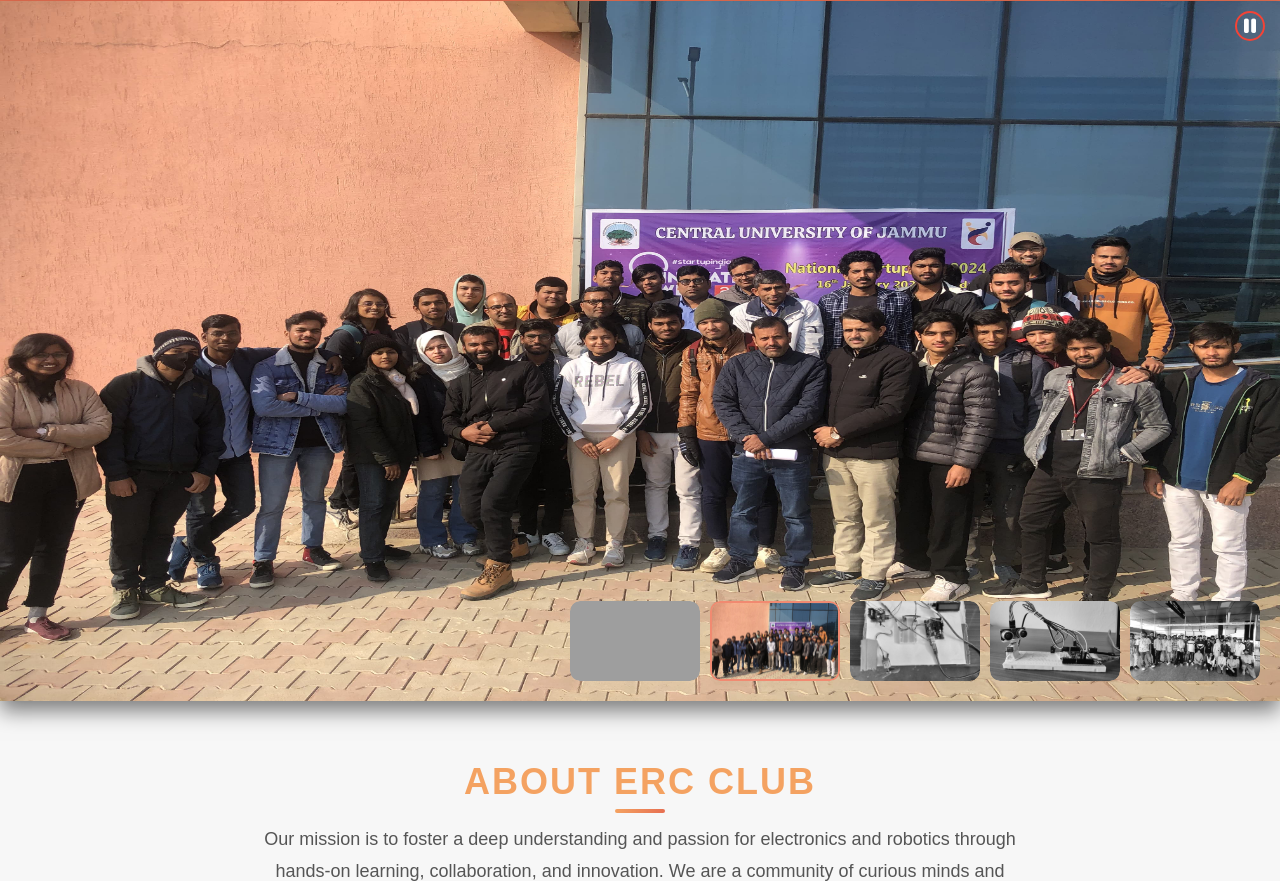
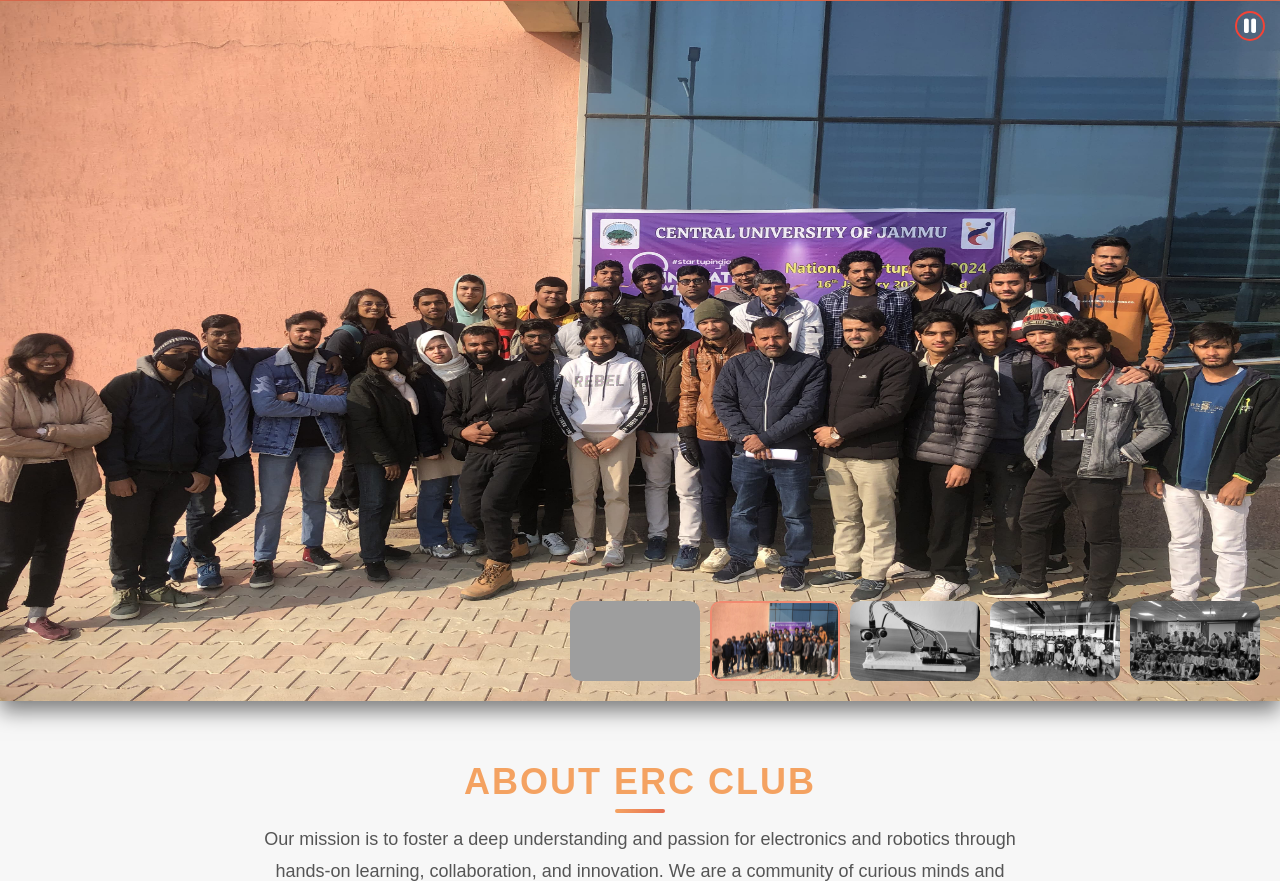
Before and after one commit to nkbweb/erc_club-cuj, a plain HTML site: page index.html in a window 1280 px wide. Shown: the part 299-1180 px from the top of the page. Drawn offline with Linux system fonts and the light colour scheme; grey boxes are pictures that could not be loaded.

Commit message:
Update index.html

```diff
--- a/index.html
+++ b/index.html
@@ -70,13 +70,13 @@
             <img src="slide2.jpg" alt="Mini Image 2">
         </div>
         <div class="mini-slide">
-            <img src="slide3.jpg" alt="Mini Image 3">
+            <img src="slide4.jpg" alt="Mini Image 3">
         </div>
         <div class="mini-slide">
-            <img src="slide4.jpg" alt="Mini Image 4">
+            <img src="slide5.jpg" alt="Mini Image 4">
         </div>
         <div class="mini-slide">
-            <img src="slide5.jpg" alt="Mini Image 5">
+            <img src="slide6.jpg" alt="Mini Image 5">
         </div>
 
     </div>
```
